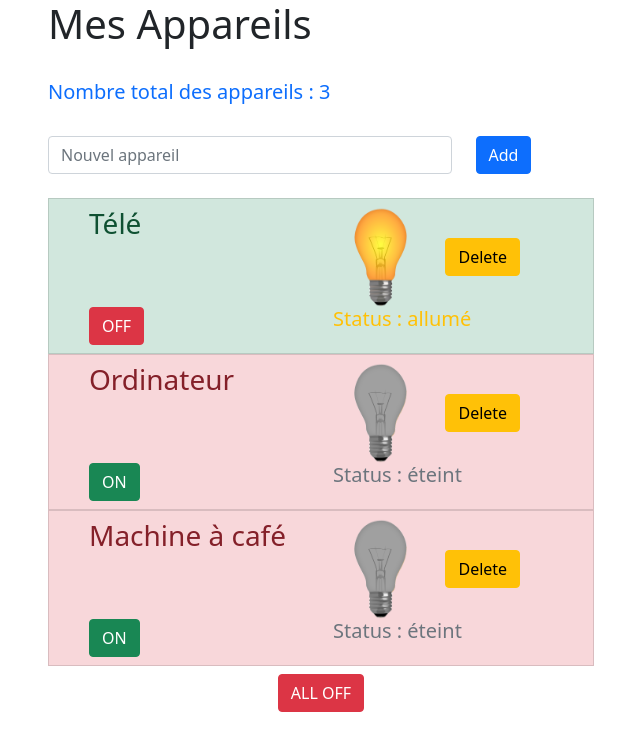
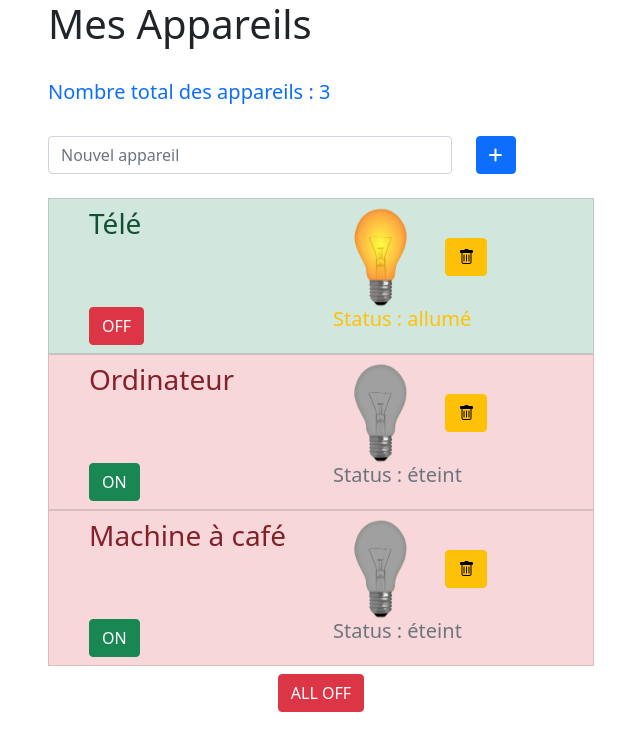
Before and after one commit to Bill29200/1-AngularDomotiqueExample, an Angular app: page / in a window 1280 px wide. Shown: the top 750 px of the page, without its empty margins (34-674 px from the left). Built offline with nearby package versions, Linux system fonts and the light colour scheme.

Commit message:
Icones à la place d'écriture

```diff
--- a/src/app/app.component.html
+++ b/src/app/app.component.html
@@ -11,8 +11,9 @@
 						<input [(ngModel)]="info" id="item" class="form-control" placeholder="Nouvel appareil">
 					</div>
 					<div class="col-3">
-						<button class="btn btn-primary" (click)="onAjouter()" >
-							Add
+						<button class="btn btn-primary " (click)="onAjouter()" >
+							<i class="fas fa-plus"></i>
+
 						</button>
 					</div>
 			</div>
--- a/src/app/appareil/appareil.component.html
+++ b/src/app/appareil/appareil.component.html
@@ -19,7 +19,8 @@
                     height="100" />
                     &nbsp;
                     <button class="btn btn-warning" (click)="onSupprimer()">
-                        Delete
+                        <i class="bi bi-trash"></i>
+
                     </button>
             </div>
         </div>
--- a/src/index.html
+++ b/src/index.html
@@ -6,6 +6,10 @@
   <base href="/">
   <meta name="viewport" content="width=device-width, initial-scale=1">
   <link rel="icon" type="image/x-icon" href="favicon.ico">
+  <link rel="stylesheet" href="https://cdnjs.cloudflare.com/ajax/libs/font-awesome/6.0.0-beta3/css/all.min.css">
+
+  <link rel="stylesheet" href="https://cdn.jsdelivr.net/npm/bootstrap-icons@1.7.2/font/bootstrap-icons.css">
+
 </head>
 <body>
   <app-root></app-root>
```
